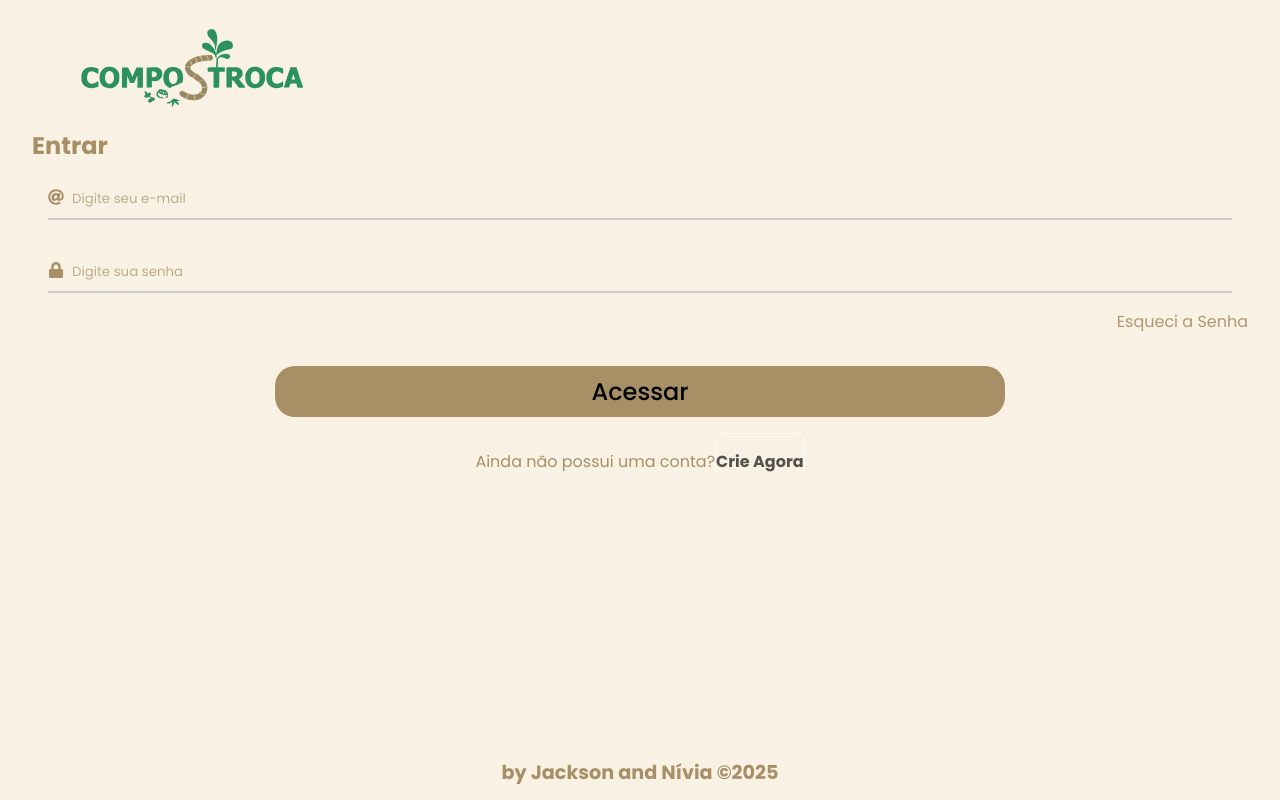
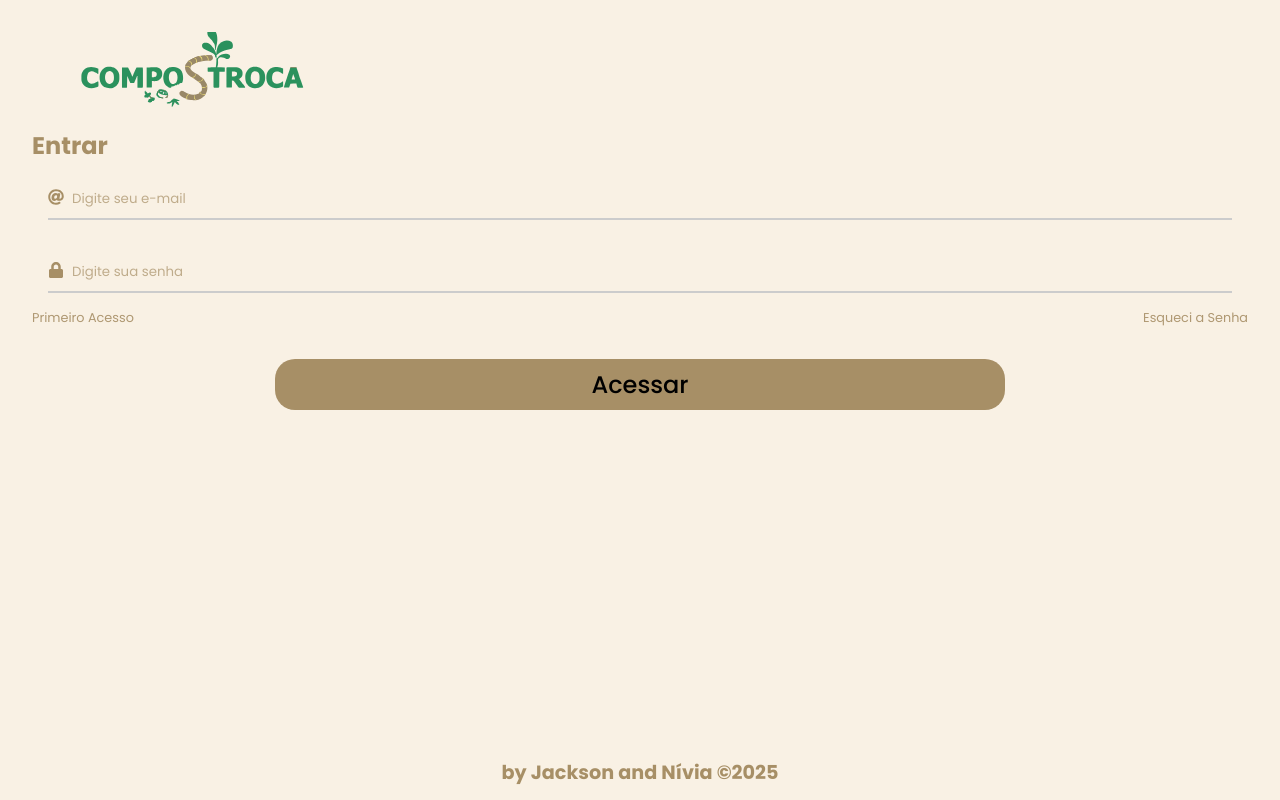
Before and after one commit to JPS-coder/Compostroca, a React (Vite) app in the folder frontend/: page /login in a window 1280 px wide. Built offline with nearby package versions, Linux system fonts and the light colour scheme.

Commit message:
Ajustando css e background

```diff
--- /dev/null
+++ b/frontend/src/Components/Reset/index.jsx
@@ -0,0 +1,65 @@
+import { useState } from "react";
+import styles from "./Reset.module.css";
+
+
+function Reset(props) {
+    const [email, setEmail] = useState("");
+    const [step, setStep] = useState(props.type === "firstAccess" ? 1 : 2);
+    const [password, setPassword] = useState("");
+    const [confirmPassword, setConfirmPassword] = useState("");
+
+    function handleEmailSubmit() {
+        console.log("Email enviado para: ", email);
+        setStep(2)
+    }
+
+    function handlePasswordSubmit() {
+        if (password!== confirmPassword) {
+            alert ("As senhas não coincideem");
+            return;
+        }
+        console.log("Senhss redefinida com sucesso!")
+    }
+    return (
+        <div>
+            {step === 1 && (
+                <div>
+                    <h2>Confirme seu e-mail</h2>
+                    <input
+                        type="email"
+                        placholder="digite seu e-mail"
+                        value={email}
+                        onChange={(e) => setEmail(e.target.value)}
+                     />
+                     <button onClick={handleEmailSubmit} className="btn">
+                        Enviar código
+                    </button>
+                </div>
+            )}
+            {step === 2 && (
+            <div className="reset-form">
+                <h2>Redefinir senha</h2>
+                <input
+                    type="password"
+                    placeholder="Nova senha"
+                    value={password}
+                    onChange={(e) => setPassword(e.target.value)}
+                />
+                <input
+                    type="password"
+                    placeholder="Confirme a senha"
+                    value={confirmPassword}
+                    onChange={(e) => setConfirmPassword(e.target.value)}
+                    className="mt-2"
+                />
+                <button onClick={handlePasswordSubmit} className="btn">
+                    Confirmar senha
+                </button>
+                </div>
+            )}
+
+        </div>
+    )
+}
+
+export default Reset;
--- a/frontend/src/Pages/Home/Home.module.css
+++ b/frontend/src/Pages/Home/Home.module.css
@@ -23,9 +23,11 @@
     border-radius: 8px;
     box-shadow: 0 4px 6px var(--shadow);
     transition: transform 0.3s ease;
+    color: var(--text);
 }
 
 
 .card:hover {
     transform: scale(1.05);
+    box-shadow: 0px 5px 10px var(--colorLogo);
 }
--- a/frontend/src/Pages/LoginRegister/LoginRegister.module.css
+++ b/frontend/src/Pages/LoginRegister/LoginRegister.module.css
@@ -47,17 +47,25 @@ input::placeholder {
     color: var(--colorText);
     opacity: 0.9;
     text-align: right;
+    font-size: 0.8rem;
+    cursor: pointer;
 }
 
-p {
-    /*margin-top: 1.5rem;*/
+.msg:hover {
     color: var(--text);
-    font-size: 0.8rem;
 }
+
+
+.paragraph {
+    display: flex;
+    justify-content: space-between;
+
+}
+
 
 .link {
     color: var(--text) !important;
-    opacity: 0.8;
+    opacity: 0.7 !important;
     cursor: pointer;
     text-decoration: underline;
 }
@@ -65,6 +73,7 @@ p {
 .linkReg:hover {
     color: var(--shadow) !important;
 }
+
 
 /* Register */
 
--- a/frontend/src/Pages/LoginRegister/login.jsx
+++ b/frontend/src/Pages/LoginRegister/login.jsx
@@ -2,11 +2,13 @@ import { useState } from "react";
 import { useNavigate, Link } from "react-router-dom";
 import styles from "./LoginRegister.module.css";
 import { FaAt, FaLock } from 'react-icons/fa'
+import Reset from "../../Components/Reset";
 
 function Login() {
     const [email, setEMail] = useState("");
     const [password, setPassword] = useState("");
     const navigate = useNavigate();
+    const [resetType, setResetType] = useState(null);
 
     const handleLogin = async (e) => {
         e.preventDefault();
@@ -50,18 +52,29 @@ function Login() {
                         required
                     />
                 </div>
-                <p className={styles.msg}> Esqueci a Senha</p>
+                <div className={styles.paragraph}>
+                    <p className={styles.msg} onClick={() => setResetType("firstAccess")}>
+                        Primeiro Acesso
+                    </p>
+                    <p className={styles.msg} onClick={() => setResetType('forgotPassword')}>
+                        Esqueci a Senha
+                    </p>
+                </div>
+
 
                 <button type="submit">Acessar</button>
 
             </form>
-
-            <p>
+{/*
+            <p className={styles.msg}>
                 Ainda não possui uma conta?<Link to ="/registernewuser" className={styles.link}>Crie Agora</Link>
-            </p>
-
+            </p>*/}
+            <div className={`${styles.resetContainer} ${resetType ? styles.show : styles.hide}`}>
+                {resetType !== null && <Reset type={resetType} />}
+            </div>
         </div>
     )
+
 }
 
 export default Login;
--- a/frontend/src/Pages/LoginRegister/registerNewUser.jsx
+++ b/frontend/src/Pages/LoginRegister/registerNewUser.jsx
@@ -102,7 +102,7 @@ function RegisterNewUser() {
                 <button type='submit'>Registrar</button>
             </form>
 
-            <p>
+            <p className={styles.msg}>
                 Já possui uma conta? <Link to ="/login" className={styles.link}>Faça Login</Link>
             </p>
 
--- /dev/null
+++ b/frontend/src/Pages/PageBase/PageBase.module.css
@@ -0,0 +1,27 @@
+.backgroundWrapper {
+    position: relative;
+    display: flex;
+    flex-direction: column;
+    overflow: hidden;
+}
+
+.backgroundImage {
+    position: absolute;
+    top: 0;
+    left: 0;
+    width: 100%;
+    height: 90vh;
+    background-image: url('../../assets/background.svg');
+    background-size: contain;
+    background-position:center;
+    background-repeat: no-repeat;
+    opacity: 0.2;
+    z-index: -1;
+}
+
+
+@media (min-width: 425px) {
+    .backgroundImage {
+        height: 85vh;
+    }
+}
--- a/frontend/src/Pages/PageBase/index.jsx
+++ b/frontend/src/Pages/PageBase/index.jsx
@@ -2,16 +2,21 @@ import Header from '../../Components/Header'
 import Container from '../../Components/Container'
 import Footer from '../../Components/Footer'
 import { Outlet } from 'react-router-dom'
+import styles from './PageBase.module.css'
+import background from '../../assets/background.svg'
 
 
 function PageBase() {
     return(
-        <main>
+        <main className={styles.backgroundWrapper}>
+            {/*<div className={styles.backgroundImage}></div> */}
+
             <Header />
             <Container>
                 <Outlet />
             </Container>
             <Footer />
+
         </main>
     )
 }
--- a/frontend/src/index.css
+++ b/frontend/src/index.css
@@ -9,6 +9,8 @@
 
 
 }
+
+
 body {
   background-color: var(--backgroud);
   font-family: var(--font-pattern);
```
Also changed, not shown: frontend/src/Components/Reset/Reset.module.css (added), frontend/src/assets/background.png (added), frontend/src/assets/background.svg (added).
